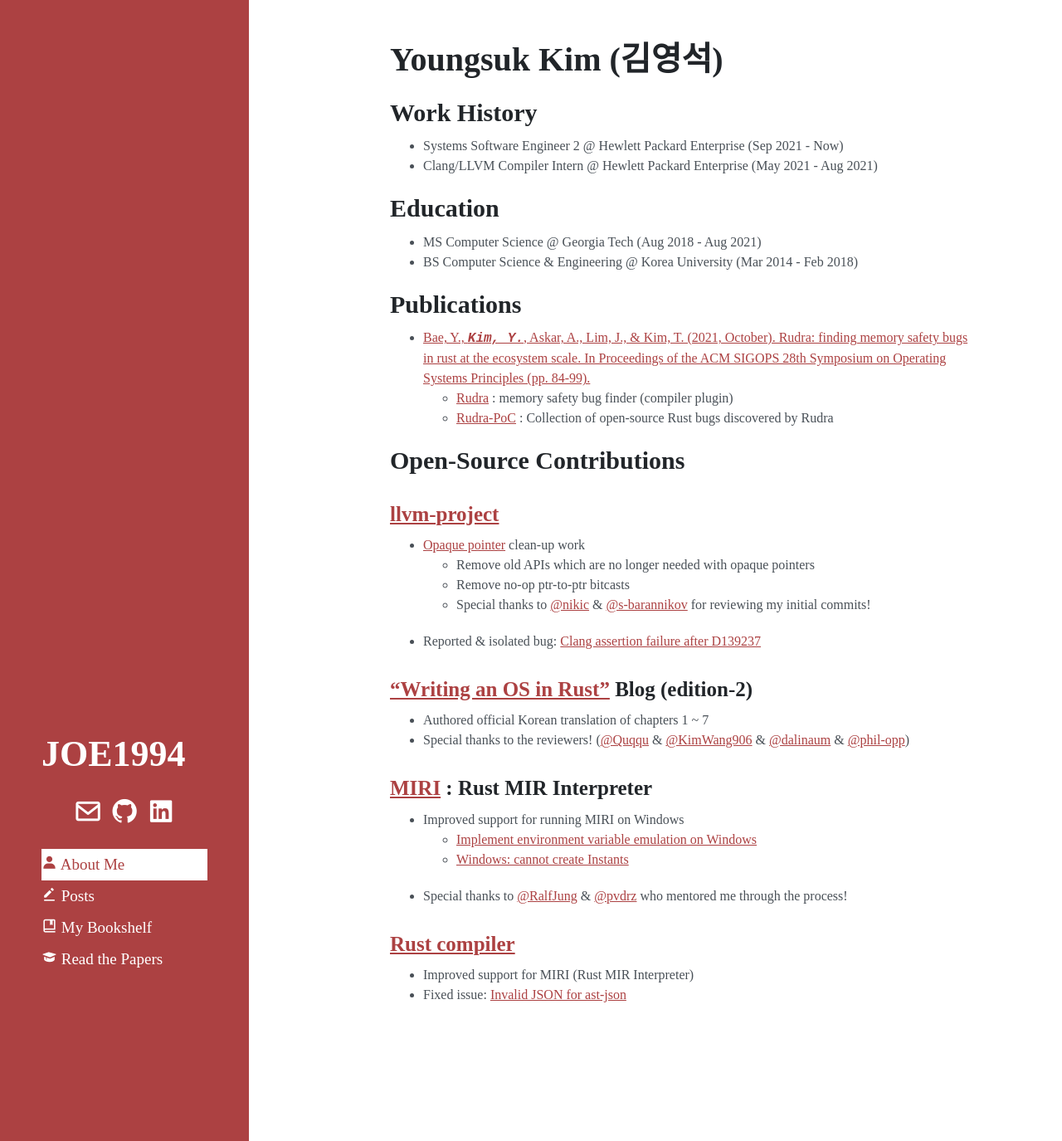
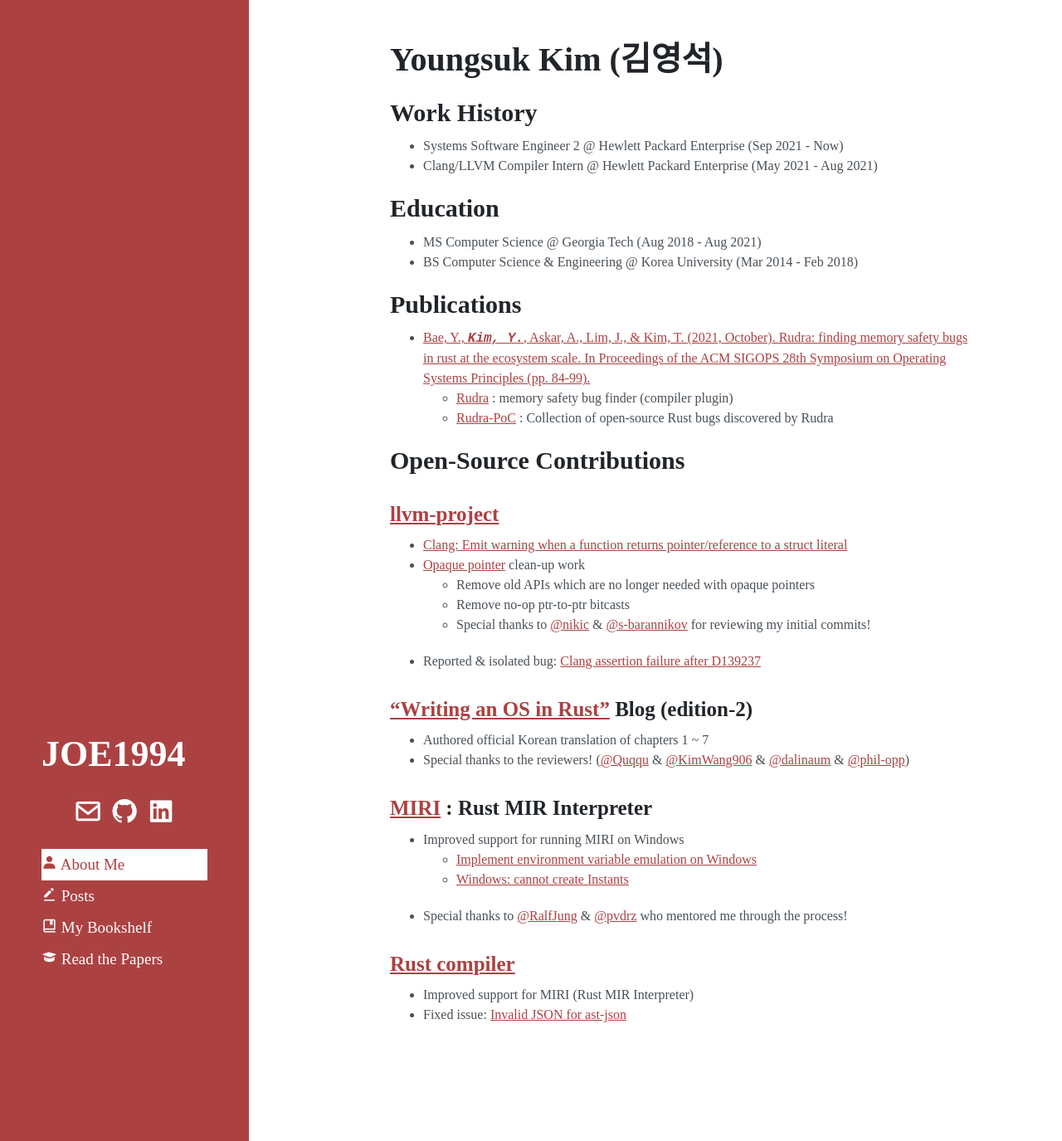
Before and after one commit to JOE1994/JOE1994.github.io, a Jekyll site: the page built from index.md, in a window 1280 px wide and 1375 px high. Shown: the whole window at 83% size. Built offline with Jekyll 4.4.1, drawn with Linux system fonts in a browser that asks for light colours; some web fonts are replaced.

Commit message:
Update LLVM contributions section

```diff
--- a/index.md
+++ b/index.md
@@ -20,6 +20,7 @@
 ## Open-Source Contributions
 
 ### [llvm-project](https://github.com/llvm/llvm-project/commits?author=JOE1994)
+* [Clang: Emit warning when a function returns pointer/reference to a struct literal](https://github.com/llvm/llvm-project/pull/83741)
 * [Opaque pointer](https://llvm.org/docs/OpaquePointers.html) clean-up work
   * Remove old APIs which are no longer needed with opaque pointers
   * Remove no-op ptr-to-ptr bitcasts
```
